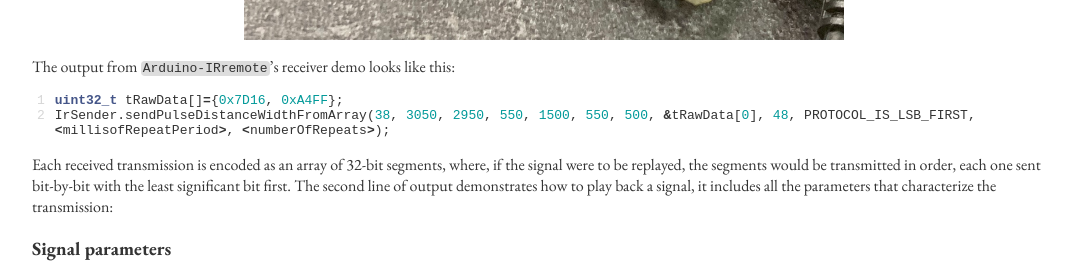
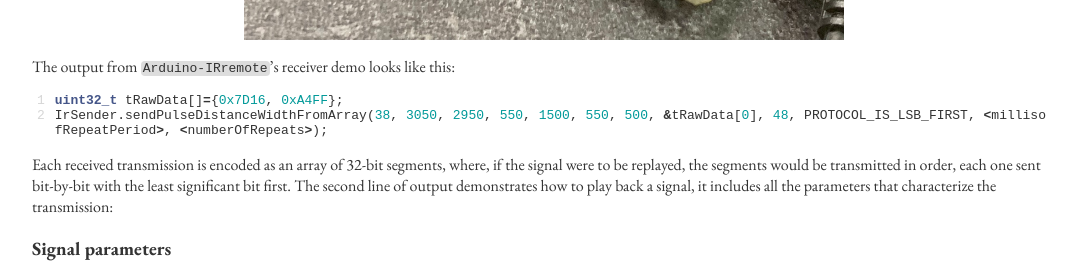
Before and after one commit to sjahu/sjahu.github.io, a Jekyll site: the page built from blog/_posts/2022-10-04-wifi-vacuum.md, in a window 1280 px wide. Shown: the part 2003-2283 px from the top of the page, without its empty margins (96-1183 px from the left). Built offline with Jekyll 4.4.1, drawn with Linux system fonts in a browser that asks for light colours.

Commit message:
Fix bug with word wrapping in code highlight

```diff
--- a/_sass/highlight.scss
+++ b/_sass/highlight.scss
@@ -11,6 +11,10 @@
   .rouge-gutter {
     text-align: right;
     opacity: 20%;
+  }
+
+  .rouge-code {
+    word-break: break-all;
   }
 }
 
```
